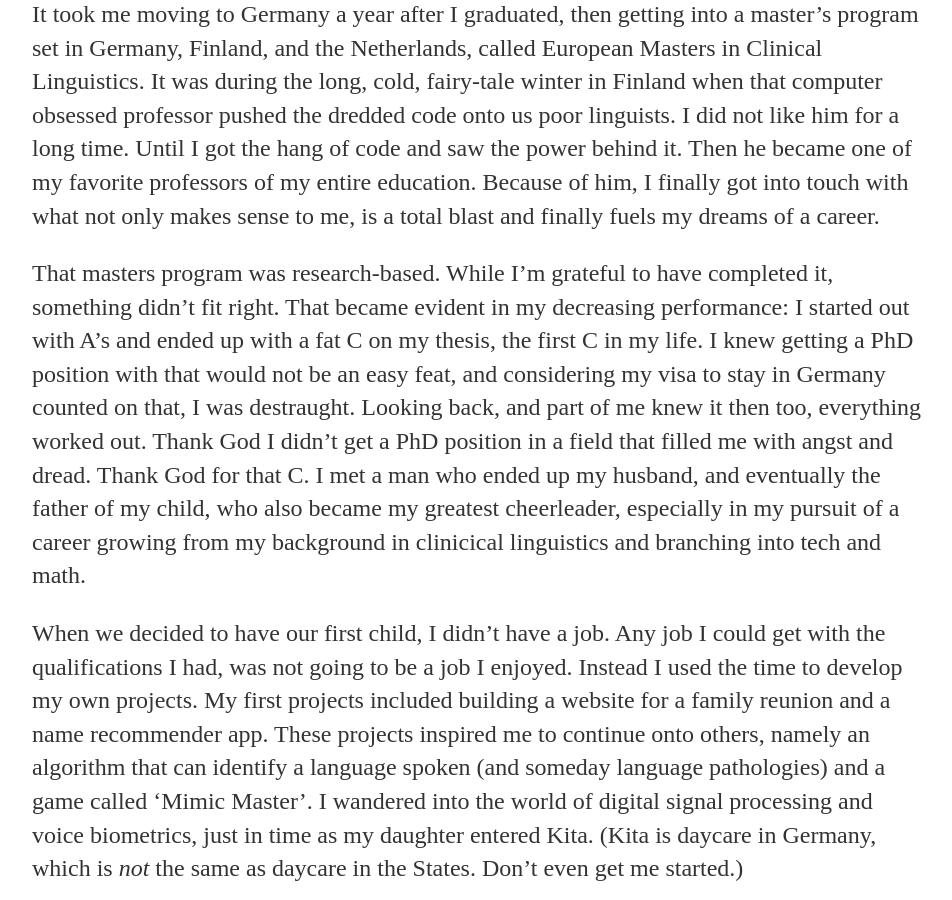
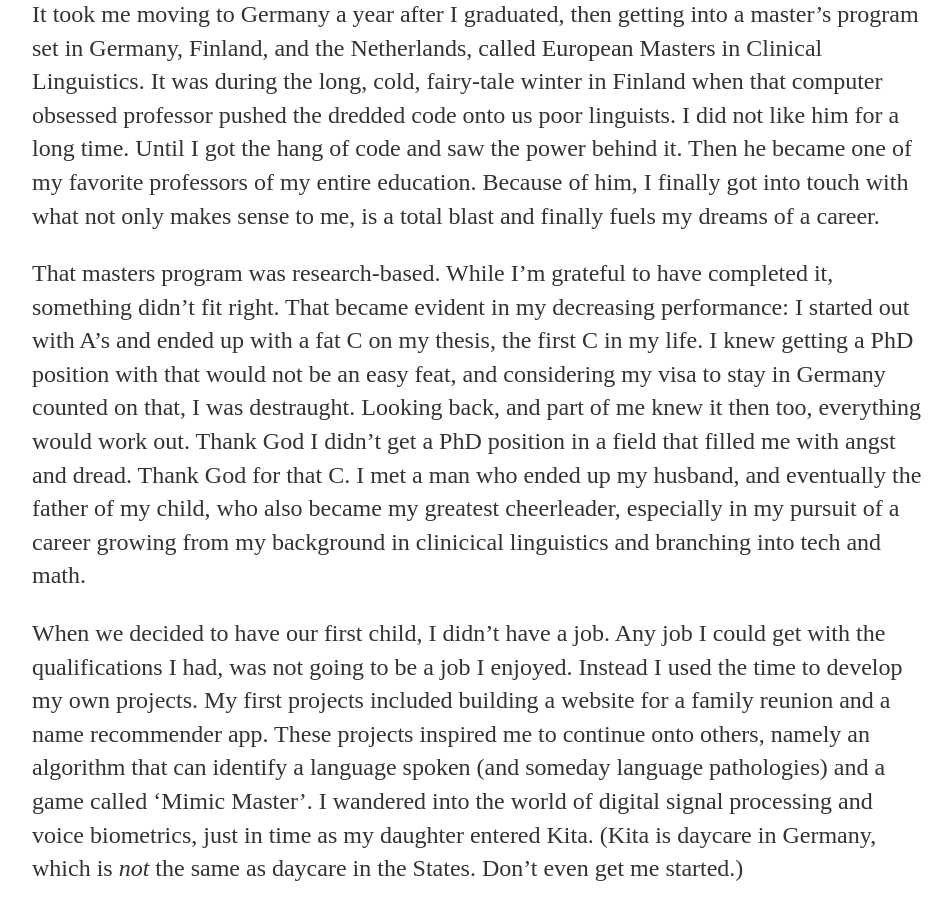
Before and after one commit to a-n-rose/a-n-rose.github.io, a Jekyll site: the page built from _posts/2018-07-31-kita-heat-code.md, in a window 1280 px wide and 900 px high, scrolled down 1260 px. Shown: the whole window, without its empty margins (160-1112 px from the left). Built offline with Jekyll 4.4.1, drawn with Linux system fonts in a browser that asks for light colours.

Commit message:
Update 2018-07-31-kita-heat-code.md

```diff
--- a/_posts/2018-07-31-kita-heat-code.md
+++ b/_posts/2018-07-31-kita-heat-code.md
@@ -14,7 +14,7 @@ I'm a white American lady, who had divorced parents: a wealthy, well-meaning, cl
 
 It took me moving to Germany a year after I graduated, then getting into a master's program set in Germany, Finland, and the Netherlands, called European Masters in Clinical Linguistics. It was during the long, cold, fairy-tale winter in Finland when that computer obsessed professor pushed the dredded code onto us poor linguists. I did not like him for a long time. Until I got the hang of code and saw the power behind it. Then he became one of my favorite professors of my entire education. Because of him, I finally got into touch with what not only makes sense to me, is a total blast and finally fuels my dreams of a career.
 
-That masters program was research-based. While I'm grateful to have completed it, something didn't fit right. That became evident in my decreasing performance: I started out with A's and ended up with a fat C on my thesis, the first C in my life. I knew getting a PhD position with that would not be an easy feat, and considering my visa to stay in Germany counted on that, I was destraught. Looking back, and part of me knew it then too, everything worked out. Thank God I didn't get a PhD position in a field that filled me with angst and dread. Thank God for that C. I met a man who ended up my husband, and eventually the father of my child, who also became my greatest cheerleader, especially in my pursuit of a career growing from my background in clinicical linguistics and branching into tech and math.
+That masters program was research-based. While I'm grateful to have completed it, something didn't fit right. That became evident in my decreasing performance: I started out with A's and ended up with a fat C on my thesis, the first C in my life. I knew getting a PhD position with that would not be an easy feat, and considering my visa to stay in Germany counted on that, I was destraught. Looking back, and part of me knew it then too, everything would work out. Thank God I didn't get a PhD position in a field that filled me with angst and dread. Thank God for that C. I met a man who ended up my husband, and eventually the father of my child, who also became my greatest cheerleader, especially in my pursuit of a career growing from my background in clinicical linguistics and branching into tech and math.
 
 When we decided to have our first child, I didn't have a job. Any job I could get with the qualifications I had, was not going to be a job I enjoyed. Instead I used the time to develop my own projects. My first projects included building a website for a family reunion and a name recommender app. These projects inspired me to continue onto others, namely an algorithm that can identify a language spoken (and someday language pathologies) and a game called 'Mimic Master'. I wandered into the world of digital signal processing and voice biometrics, just in time as my daughter entered Kita. (Kita is daycare in Germany, which is *not* the same as daycare in the States. Don't even get me started.)
 
```
